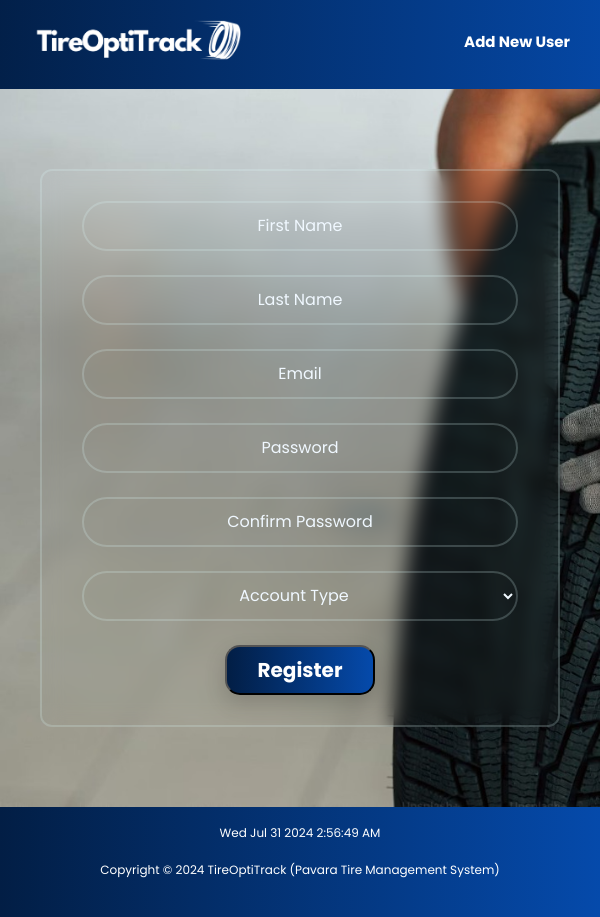
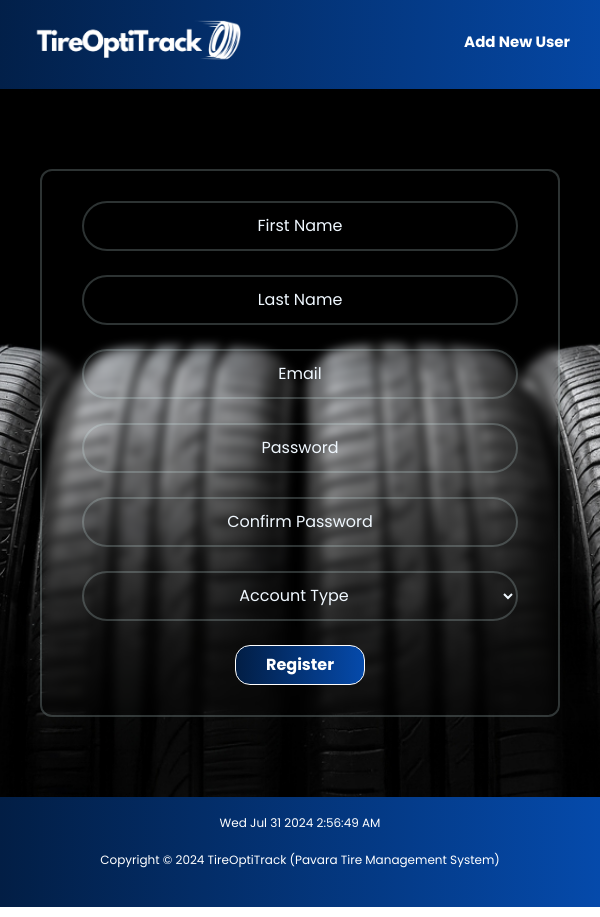
Before and after one commit to Udana-Gits/TireManagementProject, a React (Create React App) app: page /signup in a window 600 px wide. Built offline with nearby package versions, Linux system fonts and the light colour scheme.

Commit message:
login page updates

```diff
--- a/src/components/auth/CSS/Enterdata.css
+++ b/src/components/auth/CSS/Enterdata.css
@@ -312,6 +312,16 @@
   text-align: center;
   margin-top: 10px; /* Adjust spacing as needed */
 }
+.contentbox{
+  background-image: url('/public/images/components/BG2.png');
+  overflow: hidden;
+  background-position: center;
+  background-repeat: no-repeat;
+  background-size: cover;
+  justify-content: center;
+
+}
+
 @media screen and (min-width: 600px) {
 
   .backbutton{
@@ -390,11 +400,11 @@
   }
   #tableenterdata{
     justify-content: center;
-    align-items: center;
     width: 100%;
-    height:60vh;
+    align-content: center;
 
   }
+
 
 }
 
@@ -500,5 +510,12 @@
   margin-bottom: 50px;
   margin-top: 20px;
 }
+#tableenterdata{
+  justify-content: center;
+  align-items: center;
+  width: 100%;
+  align-content: center;
 
 }
+
+}
--- a/src/components/auth/CSS/LogIn.css
+++ b/src/components/auth/CSS/LogIn.css
@@ -143,7 +143,7 @@
 
     }
     .login-page {
-      background: url('/public/images/components/BG2.png') lightgray 50%  / cover no-repeat;
+      background: url('/public/images/components/BG2.png') lightgray 50% / cover no-repeat;
       background-size: cover;
       width: 100vw;
       height: 100vh;
--- a/src/components/auth/CSS/SignUp.css
+++ b/src/components/auth/CSS/SignUp.css
@@ -1,27 +1,12 @@
-.registerbutton{
-    width: 150px;
-    height: 50px;
-    flex-shrink: 0;
-    border-radius: 15px;
-    background: linear-gradient(90deg, #021E45 0.29%, #054AAB 99.82%);
-    box-shadow: 0px 8px 21px 0px rgba(0, 0, 0, 0.16);
-    color: #FFF;
-    text-align: center;
-    font-family: Poppins;
-    font-size: 20px;
-    font-style: normal;
-    font-weight: 700;
-    line-height: normal;
-}
+
 .body{
-  background-image: url('/public/images/components/BG3.png');
+  background-image: url('/public/images/components/tire_management_system.jpeg');
   overflow: hidden;
+  background-position: center;
   background-repeat: no-repeat;
   background-size: cover;
-
   justify-content: center;
   display: flex;
-  position: relative;
   margin-top: -20px;
 }
 
@@ -74,8 +59,14 @@
     border: 2px solid rgba(225, 255, 255, .2);
 
   }
+  .op{
+    background-color: rgb(255, 255, 255);
+    background: transparent;
+    color: black;
+  }
 
 
+  @media screen and (min-width: 600px) {
     .fieldcontainer {
       width: 520px;
       background-color:transparent;
@@ -88,8 +79,52 @@
       margin-bottom:80px;
 
     }
-  .op{
-    background-color: rgb(255, 255, 255);
-    background: transparent;
-    color: black;
+    .registerbutton{
+      width: 140px;
+      height: 50px;
+      flex-shrink: 0;
+      border-radius: 15px;
+      border:solid 1px white;
+      background: linear-gradient(90deg, #021E45 0.29%, #054AAB 99.82%);
+      color: #FFF;
+      text-align: center;
+      font-family: Poppins;
+      font-size: 16px;
+      font-style: normal;
+      font-weight: 700;
+      line-height: normal;
   }
+
+  }
+
+
+
+  @media screen and (max-width: 600px) {
+    .fieldcontainer {
+      width: 520px;
+      color: aliceblue;
+      backdrop-filter: blur(5px);
+      border-radius: 12px;
+      padding: 30px 40px;
+      margin-top: 80px;
+      margin-bottom:80px;
+
+    }
+    .registerbutton{
+      width: 130px;
+      height: 40px;
+      flex-shrink: 0;
+      border-radius: 15px;
+      border:solid 1px white;
+
+      background: linear-gradient(90deg, #021E45 0.29%, #054AAB 99.82%);
+      color: #FFF;
+      text-align: center;
+      font-family: Poppins;
+      font-size: 16px;
+      font-style: normal;
+      font-weight: 700;
+      line-height: normal;
+  }
+
+  }
```
Lines whose indentation alone changed are shown as unchanged.
